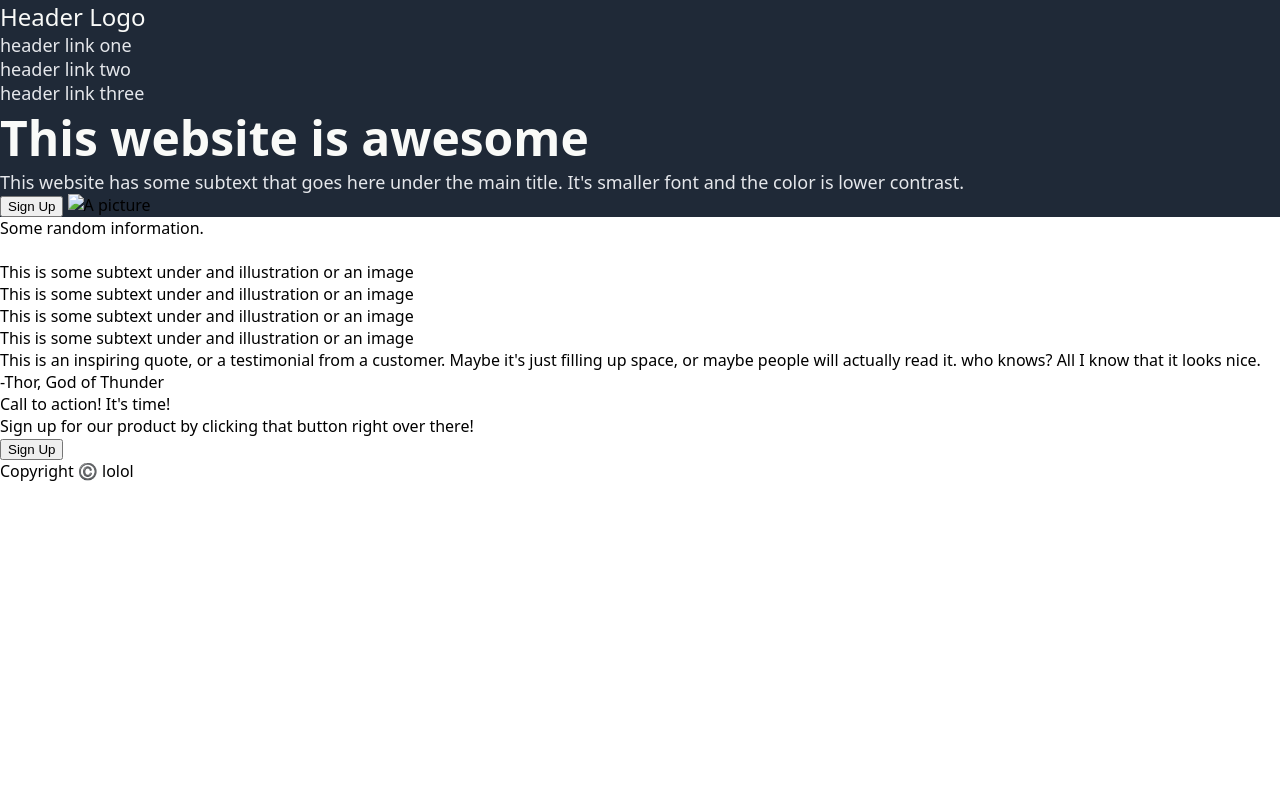
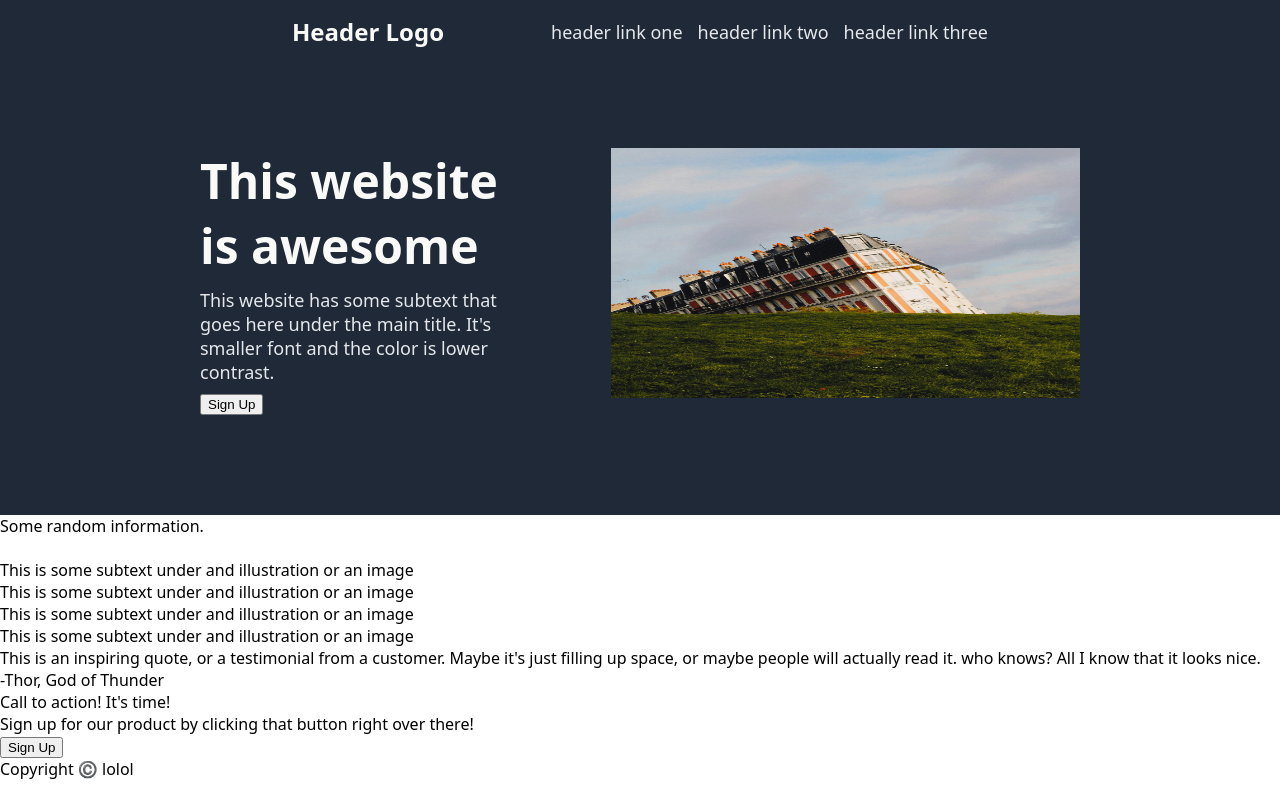
Before and after one commit to HyderHadi/landing-page, a plain HTML site: page index.html in a window 1280 px wide. Drawn offline with Linux system fonts and the light colour scheme.

Commit message:
Almost finished stylizing of the hero except for some adjustments that is to be made.

```diff
--- a/index.html
+++ b/index.html
@@ -11,14 +11,23 @@
 <body>
     <div class="header">
         <div id="hero-logo">Header Logo</div>
+        <div class="container0">
             <div class="hero-link">header link one</div>
             <div class="hero-link">header link two</div>
             <div class="hero-link">header link three</div>
+        </div>
+        <div class="container1">
+            <div class="container2">
                 <div id="hero-text">This website is awesome</div>
-        <div id="hero-secondary">This website has some subtext that goes here under the main title. It's smaller font and the color is lower
+                <div id="hero-secondary">This website has some subtext that goes here under the main title. It's smaller
+                    font
+                    and the color is lower
                     contrast.</div>
                 <button>Sign Up</button>
-        <img src="" alt="A picture"> <!--Pay attention to the image's link-->
+            </div>
+            <img id="hero-img" src="./images/head-pic.jpg" alt="A picture">
+        </div>
+
     </div>
     <div class="cards">
         <div>Some random information.</div>
@@ -32,7 +41,8 @@
         <div>This is some subtext under and illustration or an image</div>
     </div>
     <div class="quote">
-        <div>This is an inspiring quote, or a testimonial from a customer. Maybe it's just filling up space, or maybe people will actually read it. who knows? All I know that it looks nice.</div>
+        <div>This is an inspiring quote, or a testimonial from a customer. Maybe it's just filling up space, or maybe
+            people will actually read it. who knows? All I know that it looks nice.</div>
         <div>-Thor, God of Thunder</div>
     </div>
     <div class="sign-up">
--- a/style.css
+++ b/style.css
@@ -5,13 +5,24 @@ body {
 
 .header {
     background-color: #1F2937;
-
+    display: flex;
+    flex-wrap: wrap;
+    padding: 0 200px ;
+    align-items: center;
+    justify-content: space-evenly;
 }
 
+#hero-img {
+    width: 550px;
+    height: 250px;
+}
 #hero-text {
     font-size: 48px;
     font-weight: 900;
     color: #F9FAF8;
+    max-width: 400px;
+    min-width: 0;
+    white-space: normal;
 }
 
 .hero-link, #hero-secondary {
@@ -19,7 +30,40 @@ body {
     color: #E5E7Eb;
 }
 
+#hero-secondary {
+    max-width: 400px;
+    min-width: 0;
+    white-space: normal;
+}
+
 #hero-logo {
     font-size: 24px;
     color: #F9FAF8;
+    padding: 15px;
+    font-weight: 900;
 }
+
+.container1 {
+    display: flex;
+    gap: 70px;
+    padding-bottom: 100px;
+}
+
+.container0 {
+    display: flex;
+    gap: 15px;
+    padding: 15px;
+}
+
+.container0, #hero-logo {
+    padding-bottom: 100px;
+}
+
+.container2 {
+    display: flex;
+    flex-direction: column;
+    flex-wrap: wrap;
+    align-items: flex-start;
+    gap: 10px;
+    white-space: nomral;
+}
```
Also changed, not shown: images/head-pic.jpg (added), images/pic1.jpg (added), 3 other files. Lines whose indentation alone changed are shown as unchanged.
